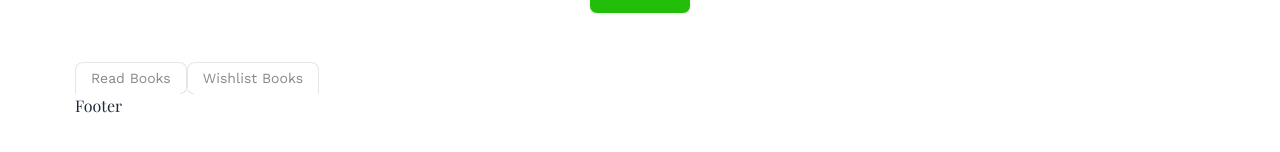
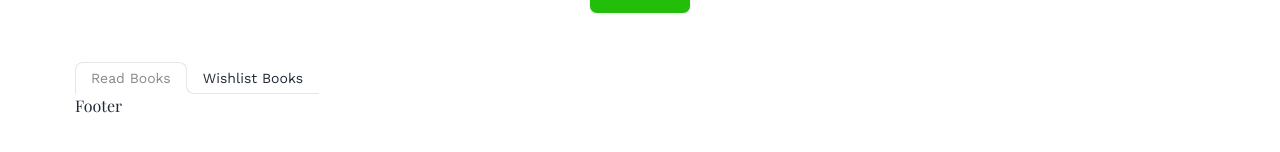
Before and after one commit to rjspyk5/book-shelf, a React (Vite) app: page /books/wishlist in a window 1280 px wide. Shown: the part 268-420 px from the top of the page. Built offline with nearby package versions, Linux system fonts and the light colour scheme; a web font is replaced by a local one.

Commit message:
tab toggle functionality remake using state

```diff
--- a/src/Pages/ListedBooks/ListedBooks.jsx
+++ b/src/Pages/ListedBooks/ListedBooks.jsx
@@ -5,6 +5,7 @@ import { NavLink, Outlet } from "react-router-dom";
 
 export const ListedBooks = () => {
   const [toggle, settoggle] = useState(true);
+  const [tabToogle, settabToogle] = useState(true);
 
   return (
     <div>
@@ -39,25 +40,23 @@ export const ListedBooks = () => {
       </div>
       <div role="tablist" className="tabs-lifted font-work-sans">
         <NavLink
+          onClick={() => settabToogle(true)}
           to=""
           role="tab"
-          className={({ isActive }) =>
-            isActive ? "tab tab-active text-[#13131380]" : "tab"
-          }
+          className={`${tabToogle ? " tab-active text-[#13131380]" : " "} tab`}
         >
           Read Books
         </NavLink>
         <NavLink
+          onClick={() => settabToogle(false)}
           to="wishlist"
           role="tab"
-          className={({ isActive }) =>
-            isActive ? "tab tab-active text-[#13131380]" : "tab"
-          }
+          className={`${tabToogle ? " " : "tab-active text-[#13131380]"} tab`}
         >
           Wishlist Books
         </NavLink>
       </div>
-      <Outlet></Outlet>
+      <Outlet test={"test"}></Outlet>
     </div>
   );
 };
```
